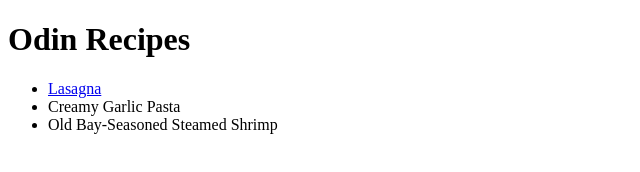
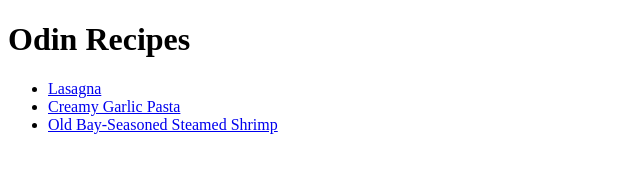
Before and after one commit to 27moon/odin-recipes, a plain HTML site: page index.html in a window 1280 px wide. Shown: the whole page, without its empty margins (0-640 px from the left). Drawn offline with Linux system fonts and the light colour scheme.

Commit message:
Edit index.html file

```diff
--- a/index.html
+++ b/index.html
@@ -10,8 +10,8 @@
     <h1>Odin Recipes</h1>
     <ul>
     <li><a href="recipes/lasagna.html">Lasagna</a></li>
-    <li><a href="recipes/pasta.html"></a>Creamy Garlic Pasta</li>
-    <li><a href="recipes/shrimp.html"></a>Old Bay-Seasoned Steamed Shrimp</li>
+    <li><a href="recipes/pasta.html">Creamy Garlic Pasta</a></li>
+    <li><a href="recipes/shrimp.html">Old Bay-Seasoned Steamed Shrimp</a></li>
     </ul>
 </body>
 </html>
```
